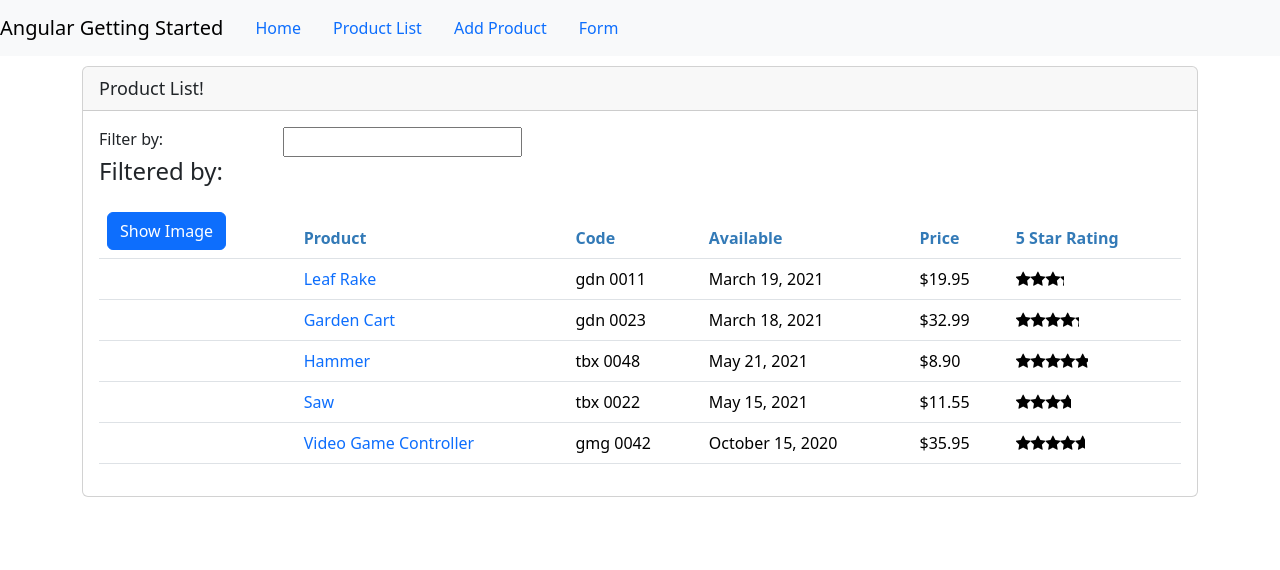
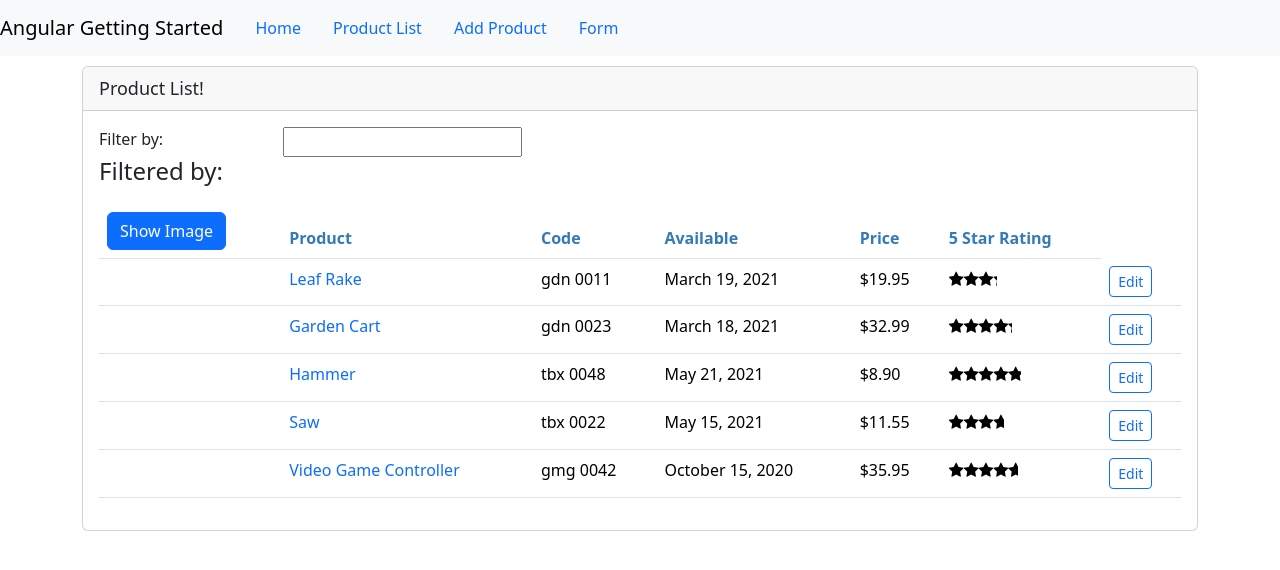
Before and after one commit to markfady/Angular_Getting_Started, an Angular app: page /products in a window 1280 px wide. Shown: the top 570 px of the page. Built offline with nearby package versions, Linux system fonts and the light colour scheme.

Commit message:
add edit button inside product list

```diff
--- a/src/app/products/product-list.component.html
+++ b/src/app/products/product-list.component.html
@@ -44,8 +44,13 @@
               <td>{{product.price |currency:'USD':'symbol':'1.2-2'}}</td> <!--pipe usage-->
               <td>
                 <pm-star [rating]='product.starRating' (ratingClicked)='onRatingClicked($event)'>
-
                 </pm-star></td> <!--Nest star component within this component-->
+                <td>
+                  <button class="btn btn-outline-primary btn-sm"
+                          [routerLink]="['/products', product.productId, 'edit']">
+                    Edit
+                  </button>
+                </td>
             </tr>
           </tbody>
         </table>
```
